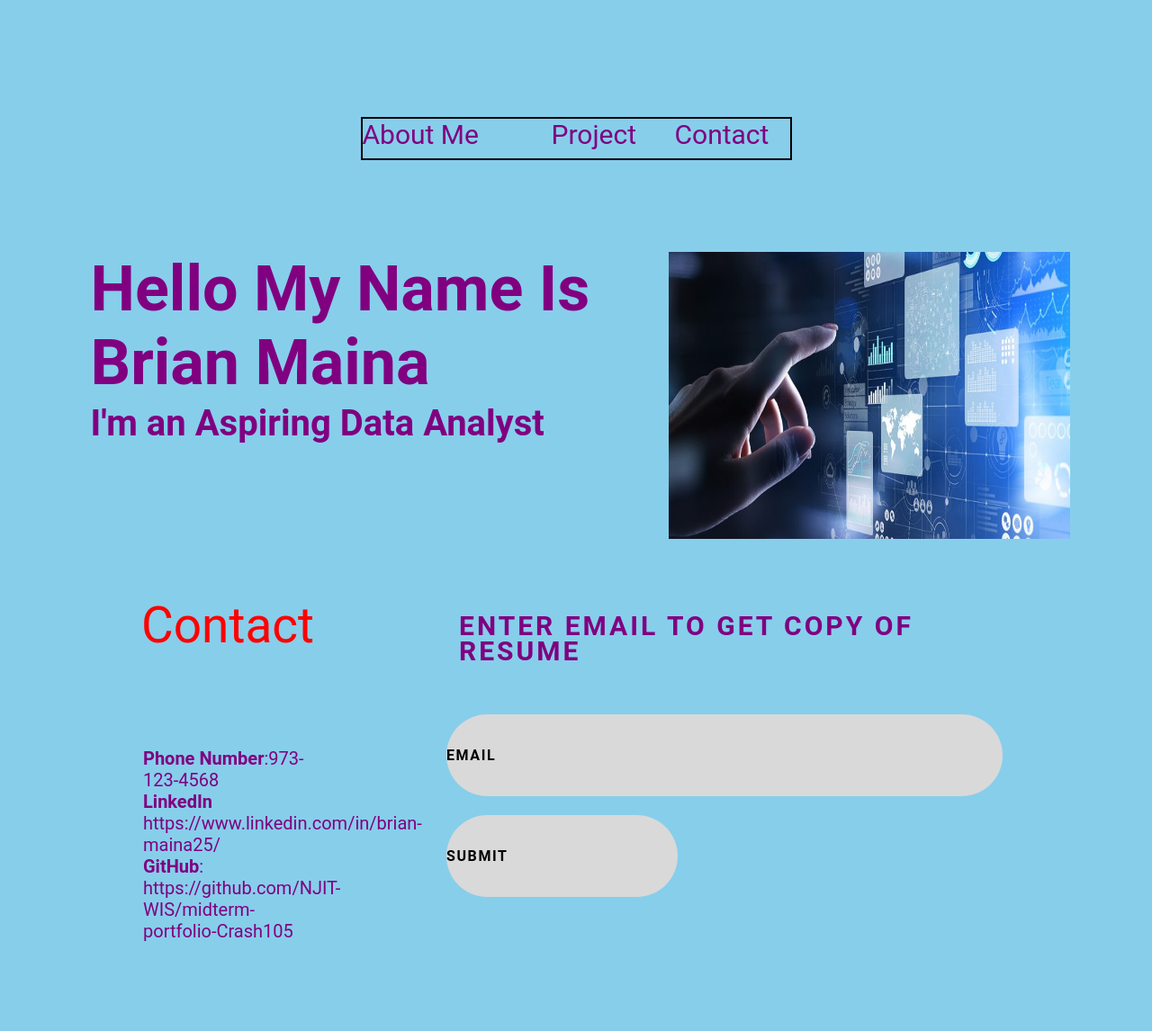
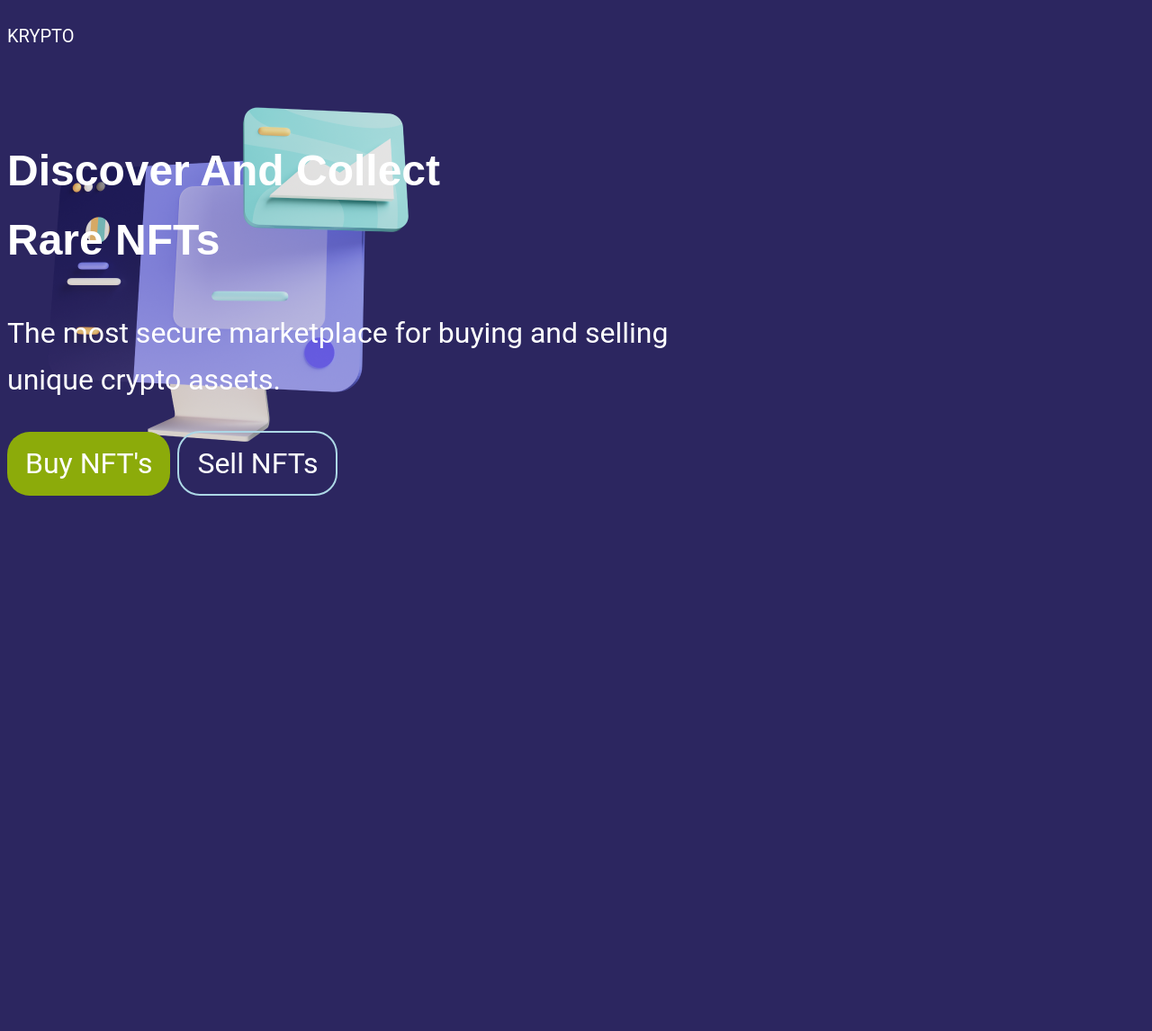
Before and after one commit to NJIT-WIS/Personal-Portfolio, a website: page docs/index.html in a window 1280 px wide. Shown: the whole page at 90% size. After the commit the page ends 800 px from the top, so only its background shows below. Drawn offline with Linux system fonts and the light colour scheme.

Commit message:
made changes to hero section of landing page

```diff
--- a/docs/css/style.css
+++ b/docs/css/style.css
@@ -1,152 +1,384 @@
-body,
-html {
-  width: 100%;
-  height: 100%;
-  margin: 0;
-  padding: 0;
-  font-family: Roboto, Arial, sans-serif;
-  background: #87ceeb;
+:root {
+  --background-color: #2c2660;
+  --base-link-color: #ffffff;
+  --primary-color: #8cab0a;
+  --secondary-color: #060;
+  --accent-color: #555;
+  --testimonial-color1: rgba(178, 162, 222, 1);
+  --testimonial-color2: rgba(223, 196, 133, 1);
+
+  --font-primary: "Roboto", sans-serif;
+  --font-secondary: "Outfit", sans-serif;
+
+  --base-font-size: 1rem;
+  --h1-font-size: 4rem;
+  --h2-font-size: 1.75rem;
+  --h3-font-size: 1.5rem;
+  --h4-font-size: 1.25rem;
+}
+body {
+  background: var(--background-color);
+  color: white;
+  font: var(--base-font-size) / 1.6 var(--font-primary);
+}
+h1,
+h2,
+h3,
+h4,
+h5,
+h6 {
+  font-family: var(--font-secondary);
+  text-transform: capitalize;
+}
+a {
+  font-family: var(--font-primary);
+  color: var(--base-link-color);
+  text-decoration: none;
 }
 
-.LandingPage {
-  width: 100%;
-  position: relative;
+a:hover {
+  text-decoration: underline;
 }
 
-.Navbar {
-  width: 475px;
-  height: 44px;
-  position: absolute;
-  top: 130px;
-  left: 0;
-  right: 0; /* Set both left and right to 0 to center horizontally */
+main {
+  max-width: 1440px;
   margin: 0 auto;
-  border: 2px solid black;
+}
+
+header {
+  display: flex;
+  align-items: center;
+  line-height: 4rem;
+  font-size: 1.25rem;
+}
+
+.logo {
+  margin-right: auto;
+}
+
+.menu {
+  display: flex;
+  justify-content: flex-end;
+  flex-basis: 33.33%;
+  gap: 30px;
+}
+
+.menu-item {
+  text-align: right;
+}
+
+.hero {
+  display: flex;
+  justify-content: space-between;
+  background: var(--background-color) url(../images/computer.png) no-repeat;
+  height: 473px;
+  font: 2rem / 1.6 var(--font-primary);
+}
+
+.hero h1 {
+  margin-top: 5rem;
+  width: 35rem;
+}
+
+.sub-text {
+  width: 50rem;
+}
+
+footer {
+  display: flex;
+  justify-content: space-between;
+  margin-bottom: 7rem;
+  margin-top: 5em;
+}
+.featured {
+  display: flex;
+  flex-direction: column;
+  align-items: flex-start;
+  margin-top: 10rem;
+  margin-bottom: 10rem;
+}
+
+.text-container h2 {
+  text-align: left;
+  margin-bottom: 20px;
+}
+
+.image-container {
+  display: flex;
+  justify-content: space-between;
+  align-items: center;
+  width: 100%;
+}
+
+.image-container img {
+  max-width: 100%;
+  height: auto;
+}
+
+.hero-section {
+  display: flex;
+  align-items: center;
+  padding: 0 20px;
+  color: #ffffff;
+  background-repeat: no-repeat;
+  height: calc(50vh-5rem);
+  margin-bottom: 5rem;
+}
+
+.hero-section.task {
+  background-image: url(../images/task.png);
+  background-position: left;
+  justify-content: flex-end;
+  text-align: right;
+  height: 460px;
+}
+
+.hero-section.clip {
+  background-image: url(../images/clip.png);
+  background-position: right;
+  justify-content: flex-start;
+  text-align: left;
+  height: 300px;
+}
+
+.hero-content {
+  width: 50rem;
+}
+
+.ready {
+  display: flex;
+  height: 25rem;
+  background-color: var(--primary-color);
+  margin-top: 10rem;
+  margin-bottom: 10rem;
+  border-radius: 50px;
+  align-items: center;
+}
+
+.pill-link-black-button a {
+  display: inline-block;
+  padding: 50px 25px;
+  border-radius: 50px;
+  background-color: var(--secondary-color);
+  color: #ffffff;
+  text-decoration: none;
+  transition: background-color 0.3s ease;
+}
+.pill-link-black-button:hover {
+  background-color: var(--accent-color);
+}
+
+.hero_center.ready {
+  display: flex;
+  align-items: center;
+  justify-content: center;
   justify-content: center;
 }
 
-.NavItem {
-  position: absolute;
-  color: #800080;
-  font-size: 30px;
-  font-weight: 400;
+.hero_center .hero-content {
+  text-align: center;
 }
 
-.NavItem:nth-child(1) {
-  width: 165px;
-  left: 0px;
+.hero_center .hero-content h1,
+.hero-content h2 {
+  font-size: 2.5rem;
+  margin-bottom: 10px;
+}
+.hero-center .hero-content p .hero-content p {
+  font-size: 2.5rem;
+  margin-bottom: 10px;
 }
 
-.NavItem:nth-child(2) {
-  width: 165px;
-  left: 210px;
+.hero_center .hero-content a.pill-link-black-button,
+.hero-content a {
+  display: inline-block;
+  padding: 10px 30px;
+  border-radius: 50px;
+  background-color: var(--secondary-color);
+  color: #ffffff;
+  text-decoration: none;
+  transition: background-color 0.3s ease;
 }
 
-.NavItem:nth-child(3) {
-  width: 223px;
-  left: 347px;
+.hero_center .hero-content a.pill-link-black-button .hero-content a:hover {
+  background-color: var(--accent-color);
 }
 
-.Hero {
-  width: 1088.5px;
-  height: 319px;
-  position: absolute;
-  top: 280px;
-  left: 100.5px;
+.column {
+  flex: 1;
+  display: flex;
+  flex-direction: column;
+  gap: 10px;
 }
 
-.HeroText {
-  position: absolute;
-  width: 557px;
-  height: 250px;
+.column form {
+  display: flex;
+  flex-direction: row;
+  align-items: flex-start;
+  gap: 10px;
 }
 
-.MainText {
-  color: #800080;
-  font-size: 70px;
-  font-weight: 700;
-  text-transform: capitalize;
+.column form input[type="email"] {
+  flex-grow: 1;
+  padding: 10px;
+  border-radius: 6px;
+  border: none;
 }
 
-.SubText {
-  color: #800080;
-  font-size: 40px;
-  font-weight: 700;
-  position: absolute;
-  top: 167px;
+.column form input[type="submit"] {
+  background-color: var(--primary-color);
+  color: #ffffff;
+  border: none;
+  padding: 10px 20px;
+  border-radius: 6px;
+  cursor: pointer;
+  transition: background-color 0.3s ease;
 }
 
-.HeroImage {
-  position: absolute;
-  width: 446px;
-  height: 319px;
-  left: 642.5px;
+.column form input[type="submit"]:hover {
+  background-color: var(--accent-color);
 }
 
-.ContactSection {
-  width: 1035px;
-  height: 464px;
-  position: absolute;
-  top: 682px;
-  left: 79px;
-}
-.CenterText {
-  justify-content: center;
+.circuluar-image {
+  border-radius: 50%;
+  width: 119px;
+  height: 119px;
 }
 
-.ContactHeader {
-  width: 348px;
-  height: 159px;
-  position: absolute;
+.testimonials-header {
   text-align: center;
-  color: #ff0000;
-  font-size: 55px;
-  line-height: 27.5px;
+  margin-bottom: 5rem;
 }
 
-.ContactInfo {
-  width: 200px;
-  height: 315px;
-  position: absolute;
-  top: 149px;
-  font-size: 20px;
-  color: #800080;
-  left: 80px;
+.testimonials-header h2 {
+  margin-bottom: 10px;
 }
 
-.EmailButton,
-.SubmitButton {
-  position: absolute;
-  width: 618px;
-  height: 91px;
-  background: #d9d9d9;
-  border-radius: 90px;
-  text-transform: uppercase;
-  font-weight: 700;
-  line-height: 91px; /* Vertically center the text by matching the line-height with the button height */
-  letter-spacing: 1.6px;
-  text-align: left; /* Align the text to the left */
+.testimonial h2 {
+  margin-top: 4rem;
 }
 
-.EmailButton {
-  left: 417px;
-  top: 112px;
+.testimonials-header p {
+  font-size: 1.25rem;
+  color: grey;
 }
 
-.SubmitButton {
-  width: 257px;
-  left: 417px;
-  top: 224px;
+.testimonials-cards {
+  display: flex;
+  justify-content: space-between;
+  gap: 20px;
+  flex-wrap: wrap;
+  width: 100%;
 }
 
-.ResumeText {
+.testimonial {
+  border: 1px solid grey;
+  border-radius: 5px;
+  padding: 20px;
+  box-sizing: border-box;
+  flex-basis: calc(33.33%-20px);
+  display: flex;
+  flex-direction: column;
+  justify-content: center;
+  align-items: center;
+  text-align: center;
+  position: relative;
+  position: relative;
+  margin-bottom: 20px;
+}
+
+.testimonial .circuluar-image {
   position: absolute;
-  top: 0px;
-  left: 431px;
-  color: #800080;
-  font-size: 30px;
-  font-weight: 700;
-  text-transform: uppercase;
-  line-height: 27.5px;
-  letter-spacing: 3px;
+  top: -60px;
 }
+
+.testimonial-color1 {
+  background-color: var(--testimonial-color1);
+}
+
+.testimonial-color2 {
+  background-color: var(--testimonial-color2);
+}
+
+a.pill-link {
+  display: inline-block;
+  padding: 10px 20px;
+  border-radius: 25px;
+  background-color: var(--primary-color);
+  color: #ffffff;
+  text-decoration: none;
+  transition: background-color 0.3s ease;
+}
+
+.a.pill-link:hover {
+  background-color: var(--accent-color);
+}
+
+a.alt-pill-link {
+  border: lightblue solid 1px;
+  background-color: none;
+  border-radius: 25px;
+  padding: 15px 20px;
+  border: 2px solid lightblue;
+  background: rgba(161, 214, 214, 0);
+}
+
+@media screen and (max-width: 1024px) {
+  .hero {
+    flex-direction: column;
+    align-items: center;
+    height: auto;
+  }
+  .hero h1 {
+    font-size: calc(var(--h1-font-size) + 0.75);
+  }
+  .sub-text {
+    width: 80%;
+  }
+  footer {
+    flex-direction: column;
+  }
+  .column {
+    margin-bottom: 20px;
+  }
+}
+@media screen and (max-width: 768px) {
+  .menu {
+    flex-direction: column;
+    align-items: center;
+    gap: 10px;
+  }
+  .hero {
+    background-image: none;
+  }
+  .hero h1 {
+    font-size: calc(var(--h1-font-size) + 0.5);
+  }
+  .sub-text {
+    width: 90%;
+  }
+  .hero-section.clip,
+  .hero-section.task {
+    background-image: none;
+  }
+  .testimonials-cards {
+    flex-direction: column;
+    align-items: center;
+  }
+  .testimonial {
+    margin-top: 5rem;
+    flex-basis: 100%;
+  }
+}
+
+@media screen and (max-width: 480px) {
+  .main {
+    padding: 0 20px;
+  }
+  .hero h1 {
+    font-size: calc(var(--h1-font-size) + 0.4);
+  }
+  .sub-text {
+    width: 100%;
+  }
+}
--- a/docs/index.html
+++ b/docs/index.html
@@ -10,42 +10,21 @@
     <link rel="stylesheet" href="css/style.css" />
   </head>
   <body>
-    <div class="LandingPage">
-      <div class="Navbar">
-        <div class="NavItem">About Me</div>
-        <div class="NavItem">Project</div>
-        <div class="NavItem">Contact</div>
-      </div>
-      <div class="Hero">
-        <div class="HeroText">
-          <div class="MainText">Hello my name is Brian Maina</div>
-          <div class="SubText">I'm an Aspiring Data Analyst</div>
+    <main>
+      <header>
+        <a href="#" class="logo">KRYPTO</a>
+      </header>
+      <section class="hero">
+        <div class="hero-text">
+          <h1>Discover and Collect Rare NFTs</h1>
+          <p class="sub-text">
+            The most secure marketplace for buying and selling unique crypto
+            assets.
+          </p>
+          <a href="#" class="pill-link">Buy NFT's</a>
+          <a href="#" class="alt-pill-link">Sell NFTs</a>
         </div>
-        <img
-          class="HeroImage"
-          src="images/data_analyst.jpg"
-          alt="Placeholder Image"
-        />
-      </div>
-      <div class="ContactSection">
-        <div claass="CenterText">
-          <div class="ContactHeader">Contact</div>
-
-          <div class="ResumeText">Enter email to get copy of resume</div>
-        </div>
-        <div class="ContactInfo">
-          <div class="PhoneNumber"><b>Phone Number</b>:973-123-4568</div>
-          <div class="LinkedIn">
-            <b>LinkedIn</b> https://www.linkedin.com/in/brian-maina25/
-          </div>
-          <div class="Github">
-            <b>GitHub</b>:
-            https://github.com/NJIT-WIS/midterm-portfolio-Crash105
-          </div>
-        </div>
-        <div class="EmailButton">Email</div>
-        <div class="SubmitButton">Submit</div>
-      </div>
-    </div>
+      </section>
+    </main>
   </body>
 </html>
```
